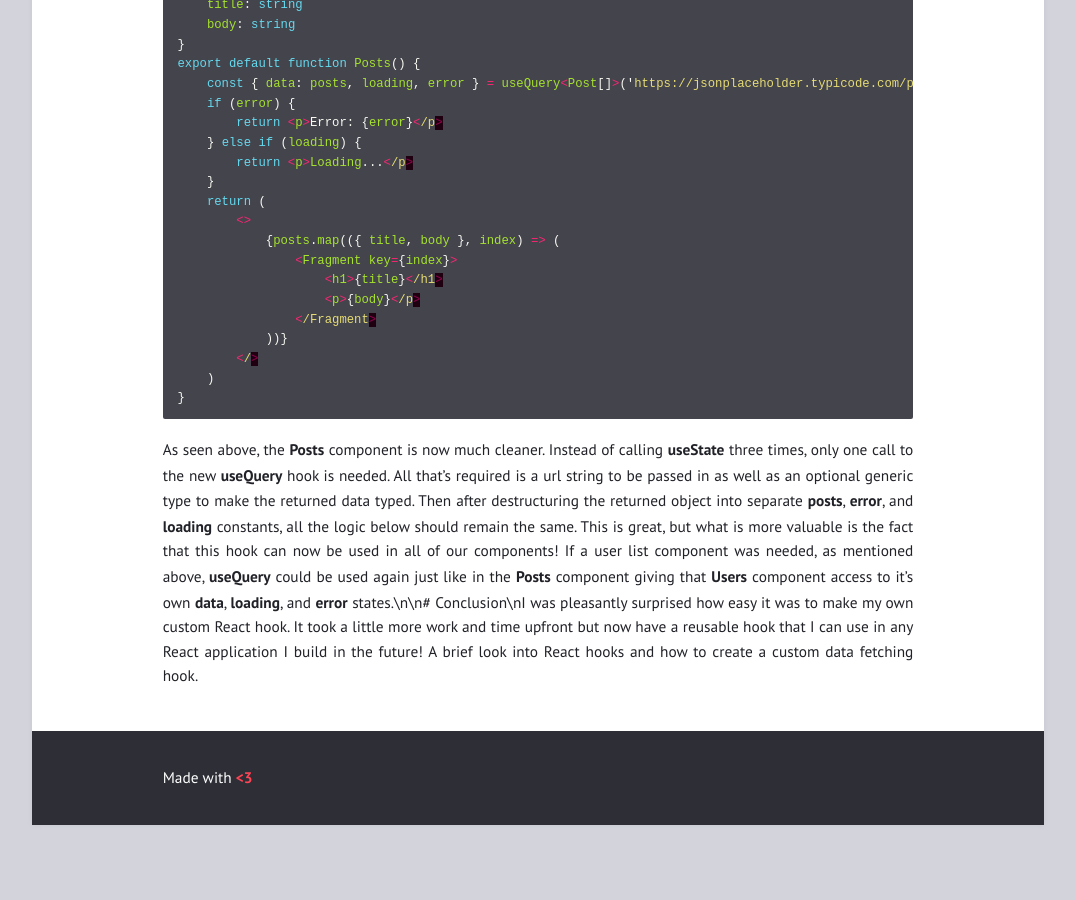
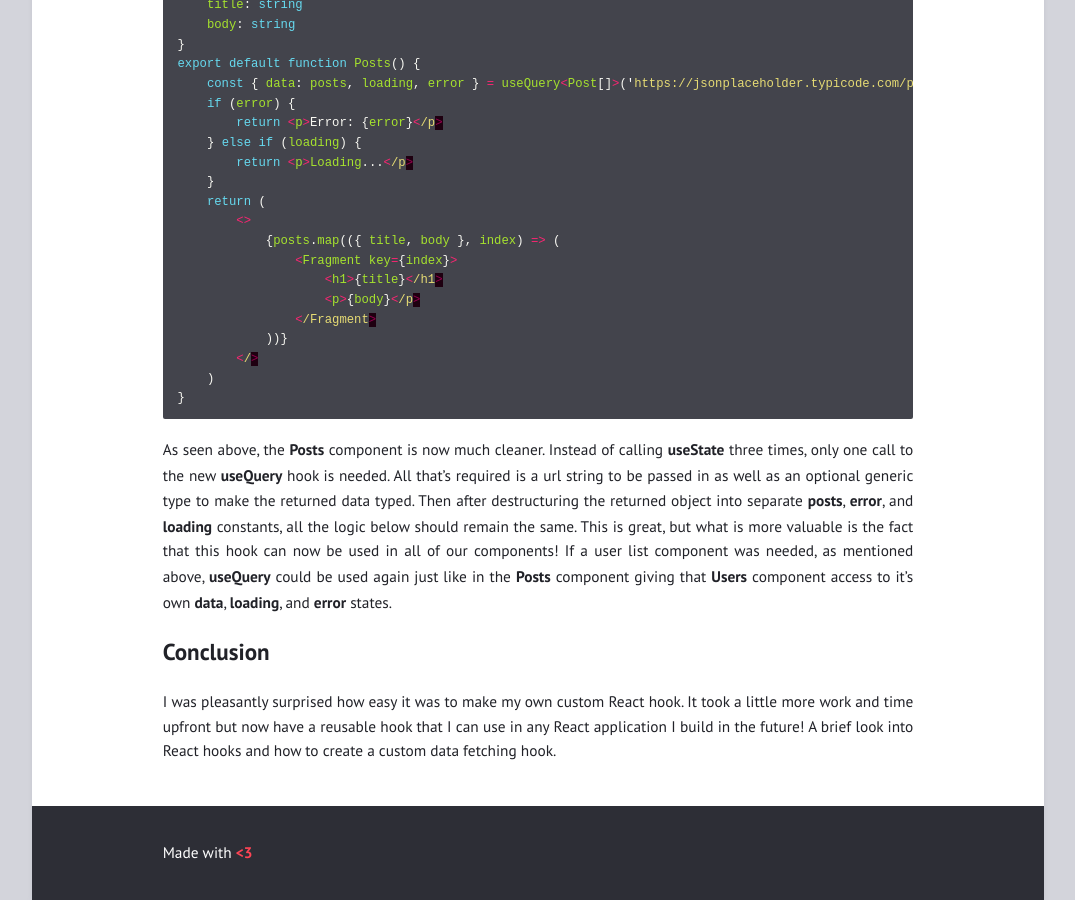
Before and after one commit to nickcoffey/nickcoffey.github.io, a Jekyll site: the page built from _posts/2021-01-26-usequery-react-hook.md, in a window 1280 px wide and 900 px high, scrolled down 2392 px. Shown: the whole window, without its empty margins (102-1177 px from the left). Built offline with Jekyll 4.4.1, drawn with Linux system fonts in a browser that asks for light colours; before the commit the page ends 3217 px from its top, so only the background shows below that.

```diff
--- a/_posts/2021-01-26-usequery-react-hook.md
+++ b/_posts/2021-01-26-usequery-react-hook.md
@@ -4,6 +4,7 @@ layout: post
 ---
 
 Often times when creating a React application that fetches data, I find myself repeating the same fetch logic in multiple components. In order to make my code more DRY _(Don't Repeat Yourself)_, I decided to extract this logic into one reusable custom hook.
+
 
 # An example component before the custom hook
 {% highlight typescript %}
@@ -114,4 +115,7 @@ export default function Posts() {
     )
 }
 {% endhighlight %}
-As seen above, the **Posts** component is now much cleaner. Instead of calling **useState** three times, only one call to the new **useQuery** hook is needed. All that's required is a url string to be passed in as well as an optional generic type to make the returned data typed. Then after destructuring the returned object into separate **posts**, **error**, and **loading** constants, all the logic below should remain the same. This is great, but what is more valuable is the fact that this hook can now be used in all of our components! If a user list component was needed, as mentioned above, **useQuery** could be used again just like in the **Posts** component giving that **Users** component access to it's own **data**, **loading**, and **error** states.\n\n# Conclusion\nI was pleasantly surprised how easy it was to make my own custom React hook. It took a little more work and time upfront but now have a reusable hook that I can use in any React application I build in the future! A brief look into React hooks and how to create a custom data fetching hook.
+As seen above, the **Posts** component is now much cleaner. Instead of calling **useState** three times, only one call to the new **useQuery** hook is needed. All that's required is a url string to be passed in as well as an optional generic type to make the returned data typed. Then after destructuring the returned object into separate **posts**, **error**, and **loading** constants, all the logic below should remain the same. This is great, but what is more valuable is the fact that this hook can now be used in all of our components! If a user list component was needed, as mentioned above, **useQuery** could be used again just like in the **Posts** component giving that **Users** component access to it's own **data**, **loading**, and **error** states.
+
+# Conclusion
+I was pleasantly surprised how easy it was to make my own custom React hook. It took a little more work and time upfront but now have a reusable hook that I can use in any React application I build in the future! A brief look into React hooks and how to create a custom data fetching hook.
```
